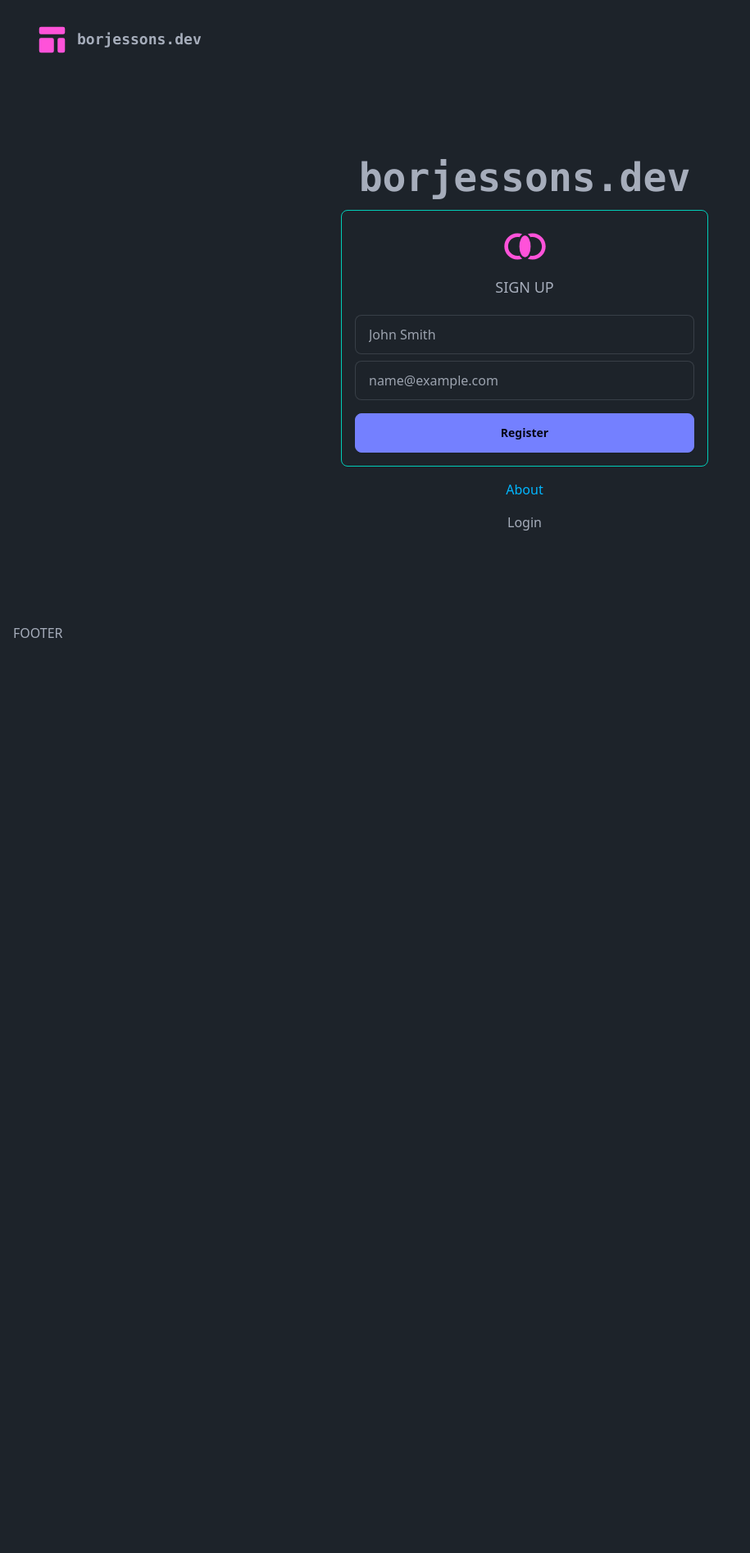
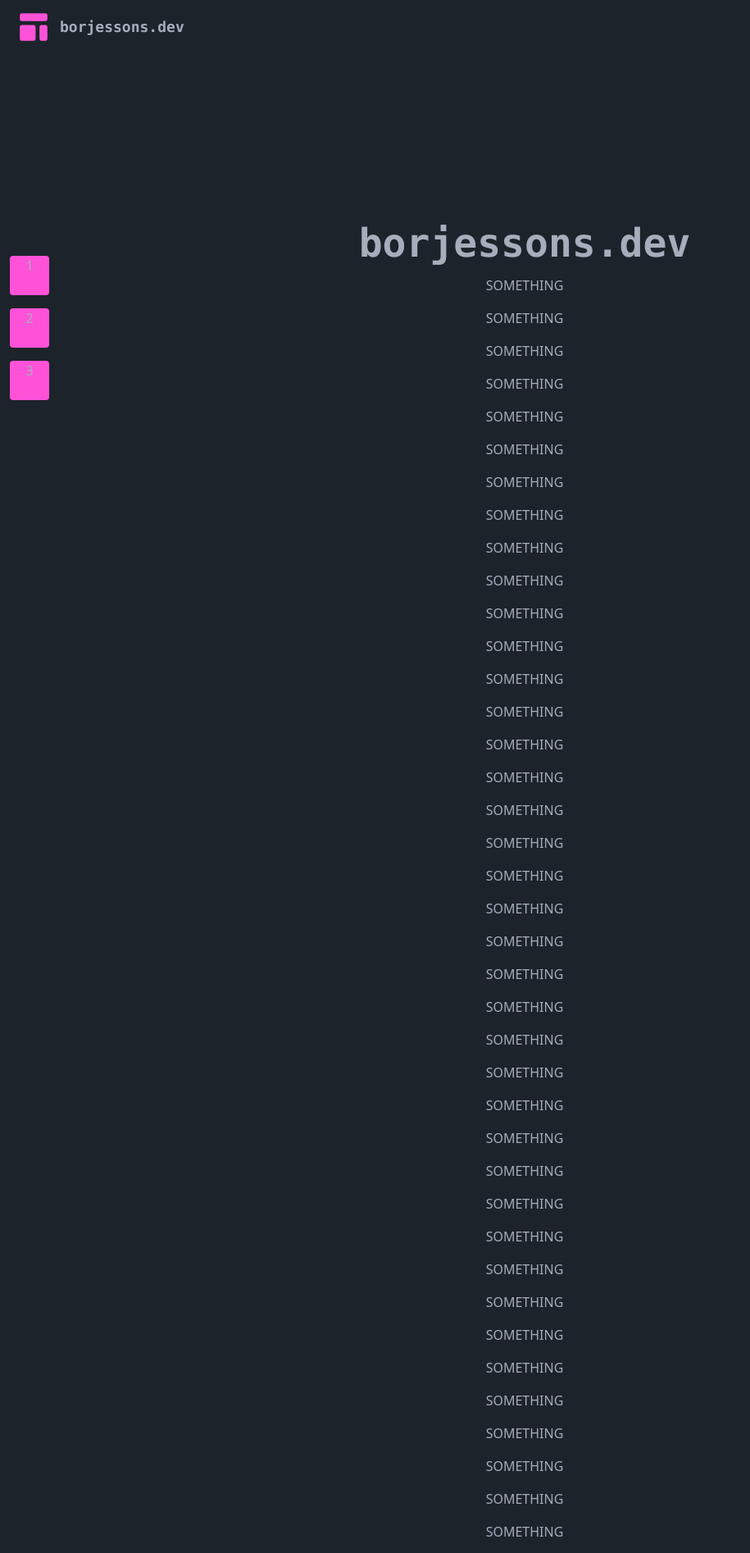
Before and after one commit to Rinbo/helidon-react-template, a React (Vite) app in the folder src/main/frontend/: page / in a window 1280 px wide. Shown: the top 1894 px of the page at 82% size, without its empty margins (0-915 px from the left). Before the commit the page ends 800 px from the top, so only its background shows below. Built offline with nearby package versions, Linux system fonts and the light colour scheme; no server answers.

Commit message:
Improve auth behavior, add sidebar, header, footer

```diff
--- a/src/main/frontend/src/components/navigation/app-logo.tsx
+++ b/src/main/frontend/src/components/navigation/app-logo.tsx
@@ -3,9 +3,9 @@ import { Link } from "react-router-dom";
 
 export default function AppLogo() {
   return (
-    <Link to="/" className="btn btn-ghost flex flex-row items-center gap-2">
-      <HiTemplate size={45} className="text-secondary" />
-      <h1 className="font-mono text-lg">borjessons.dev</h1>
+    <Link to="/" className="btn btn-ghost flex flex-row items-center gap-2 px-2">
+      <HiTemplate className="text-4xl text-secondary sm:text-5xl" />
+      <h1 className="text-md font-mono sm:text-lg">borjessons.dev</h1>
     </Link>
   );
 }
--- /dev/null
+++ b/src/main/frontend/src/components/navigation/sidebar.tsx
@@ -0,0 +1,11 @@
+export default function SideBar() {
+  return (
+    <nav className="left 0 sticky top-1/2 z-20 mx-1 hidden w-fit translate-y-[-50%] rounded px-2 py-4 sm:block">
+      <div className="flex flex-col gap-4">
+        <div className="h-12 w-12 rounded bg-secondary text-center align-middle">1</div>
+        <div className="h-12 w-12 rounded bg-secondary text-center">2</div>
+        <div className="h-12 w-12 rounded bg-secondary text-center">3</div>
+      </div>
+    </nav>
+  );
+}
--- a/src/main/frontend/src/main.tsx
+++ b/src/main/frontend/src/main.tsx
@@ -8,18 +8,18 @@ import RegistrationView, { action as registrationAction } from "./views/registra
 import LoginView, { action as loginAction } from "./views/login/login-view.tsx";
 import AuthenticationView, { loader as authLoader } from "./views/authenticate/authentication-view.tsx";
 import AboutView from "./views/about/about-view.tsx";
+import PollView from "./views/poll/poll-view.tsx";
 import React from "react";
-import PollView from "./views/poll/poll-view.tsx";
 
 // TODO Add error fallback boundary
 const router = createBrowserRouter([
   {
     path: "/",
+    element: <MainLayout />,
     async loader() {
       await authProvider.fetchPrincipal();
       return { principal: authProvider.principal };
     },
-    element: <MainLayout />,
     children: [
       {
         index: true,
@@ -33,6 +33,7 @@ const router = createBrowserRouter([
       {
         path: "/login",
         element: <LoginView />,
+        loader: redirectIfAuthenticated,
         action: loginAction,
       },
       {
@@ -43,10 +44,7 @@ const router = createBrowserRouter([
       {
         path: "/poll",
         element: <PollView />,
-        async loader() {
-          if (await authProvider.isAuthenticated()) return redirect("/");
-          return null;
-        },
+        loader: redirectIfAuthenticated,
       },
       {
         path: "/register",
@@ -69,3 +67,8 @@ ReactDOM.createRoot(document.getElementById("root")!).render(
     <RouterProvider router={router} />
   </React.StrictMode>,
 );
+
+export async function redirectIfAuthenticated() {
+  if (await authProvider.isAuthenticated()) return redirect("/");
+  return null;
+}
--- a/src/main/frontend/src/views/landing.tsx
+++ b/src/main/frontend/src/views/landing.tsx
@@ -10,6 +10,46 @@ export default function Landing() {
     <section className="flex h-full flex-col items-center justify-center gap-4">
       <h1 className="font-mono text-4xl font-bold md:text-5xl">borjessons.dev</h1>
 
+      <div>SOMETHING</div>
+      <div>SOMETHING</div>
+      <div>SOMETHING</div>
+      <div>SOMETHING</div>
+      <div>SOMETHING</div>
+      <div>SOMETHING</div>
+      <div>SOMETHING</div>
+      <div>SOMETHING</div>
+      <div>SOMETHING</div>
+      <div>SOMETHING</div>
+      <div>SOMETHING</div>
+      <div>SOMETHING</div>
+      <div>SOMETHING</div>
+      <div>SOMETHING</div>
+      <div>SOMETHING</div>
+      <div>SOMETHING</div>
+      <div>SOMETHING</div>
+      <div>SOMETHING</div>
+      <div>SOMETHING</div>
+      <div>SOMETHING</div>
+      <div>SOMETHING</div>
+      <div>SOMETHING</div>
+      <div>SOMETHING</div>
+      <div>SOMETHING</div>
+      <div>SOMETHING</div>
+      <div>SOMETHING</div>
+      <div>SOMETHING</div>
+      <div>SOMETHING</div>
+      <div>SOMETHING</div>
+      <div>SOMETHING</div>
+      <div>SOMETHING</div>
+      <div>SOMETHING</div>
+      <div>SOMETHING</div>
+      <div>SOMETHING</div>
+      <div>SOMETHING</div>
+      <div>SOMETHING</div>
+      <div>SOMETHING</div>
+      <div>SOMETHING</div>
+      <div>SOMETHING</div>
+
       {!principal && <RegistrationForm />}
       <Link className="link-info" to="/about">
         About
--- a/src/main/frontend/src/views/main-layout.tsx
+++ b/src/main/frontend/src/views/main-layout.tsx
@@ -2,6 +2,7 @@ import { Outlet, useLoaderData } from "react-router-dom";
 import { PrincipalOption } from "../auth/auth.ts";
 import { createContext, useContext } from "react";
 import AppHeader from "../components/navigation/header.tsx";
+import SideBar from "../components/navigation/sidebar.tsx";
 
 type AuthContextType = { principal: PrincipalOption };
 const AuthContext = createContext<AuthContextType>(null!);
@@ -11,12 +12,13 @@ export default function MainLayout() {
 
   return (
     <AuthContext.Provider value={principal}>
-      <main className="flex grow flex-col p-2 sm:p-4">
+      <main className="relative flex grow flex-col">
         <AppHeader />
+        <SideBar />
         <div className="grow">
           <Outlet />
         </div>
-        <div>FOOTER</div>
+        <div className="py-2 text-center font-mono text-sm">borjesson.dev</div>
       </main>
     </AuthContext.Provider>
   );
```
